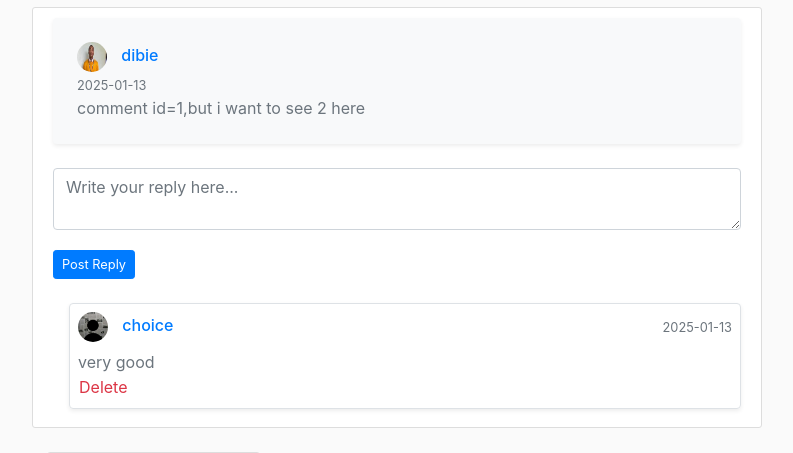
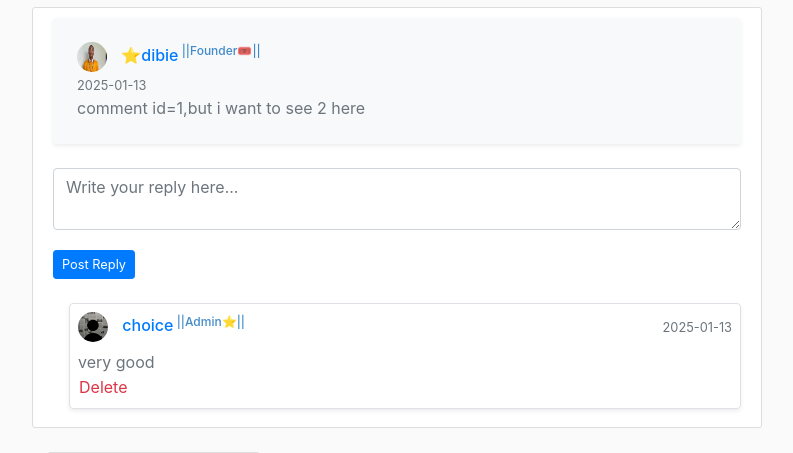
Before and after one commit to dibie403/flask_blog_application, a Flask app: page /comment/reply/1 in a window 1280 px wide. Shown: the part 73-526 px from the top of the page, without its empty margins (53-846 px from the left). Run offline with Flask 3, Linux system fonts and the light colour scheme; a user stored in the database is signed in; parts of the project's set-up code (start-up, migrations or seed data) failed here and were passed over.

Commit message:
push the chnages

```diff
--- a/flaskblog/static/main.css
+++ b/flaskblog/static/main.css
@@ -193,7 +193,7 @@ table.h1, table.h2 {
 
 .post-img {
   height: 200px;
-  width: 400px;
+  width: 380px;
 
 
 
--- a/flaskblog/templates/post_detail.html
+++ b/flaskblog/templates/post_detail.html
@@ -31,7 +31,7 @@
                 {% elif post.author.is_admin and post.author.email!='dibieemmanuel403@gmail.com' %}
                 <p>
                     <span class="font-weight-bold">Scriber:</span>
-                    <a href="{{ url_for('look', username=post.author.username) }}" class="text-primary">{{ post.author.username }}</a><sup style = "color: #428bca"> ||Admin⭐||</sub>
+                    <a href="{{ url_for('look', username=post.author.username) }}" class="text-primary">{{ post.author.username }}</a><sup style = "color: #428bca"> ||Admin⭐||</sup>
                 </p>
                 {% else %}
                 <p>
@@ -47,7 +47,7 @@
 
             <div class="post-content">
                 <h5 class="font-weight-bold">Content:</h5>
-               <img class=" post-img" src="{{url_for('static', filename='post_image/'+ post.image)}}">
+                <img class=" post-img" src="{{url_for('static', filename='post_image/'+ post.image)}}">
                 <p class="article-content text-justify text-secondary border-left pl-3">{{ post.content }}</p>
             </div>
         </div>
--- a/flaskblog/templates/reply.html
+++ b/flaskblog/templates/reply.html
@@ -6,7 +6,13 @@
         <div class="d-flex justify-content-between align-items-center">
             <h6 class="mb-0 text-primary">
                 <img class="rounded-circle article-img2" src="{{url_for('static', filename='profile_pics/'+ comment.user.image_file)}}">
+                {% if comment.user.is_admin and comment.user.email=='dibieemmanuel403@gmail.com' %}
+                <a href="{{url_for('look', username=comment.user.username)}}">⭐{{ comment.user.username }}</a><sup style = "color: #428bca"> ||Founder🎟️||</sup>
+                {% elif comment.user.is_admin and comment.user.email!='dibieemmanuel403@gmail.com' %}
+                <a href="{{url_for('look', username=comment.user.username)}}">{{ comment.user.username }}</a><sup style = "color: #428bca"> ||Admin⭐||</sup>
+                {% else %}
                 <a href="{{url_for('look', username=comment.user.username)}}">{{ comment.user.username }}</a>
+                {% endif %}
             </h6>
         </div>
         <small class="text-muted">{{ comment.created_at.strftime('%Y-%m-%d') }}</small>
@@ -48,7 +54,13 @@
                         <img class="rounded-circle article-img2"
                              src="{{ url_for('static', filename='profile_pics/' + reply.user.image_file) }}"
                              alt="User Image">
-                        <a href="{{ url_for('look', username=reply.user.username) }}">{{ reply.user.username }}</a>
+                        {% if reply.user.is_admin and reply.user.email=='dibieemmanuel403@gmail.com' %}
+                         <a href="{{ url_for('look', username=reply.user.username) }}">⭐{{ reply.user.username }}</a><sup style = "color: #428bca"> ||Founder🎟️||</sup>
+                        {% elif reply.user.is_admin and reply.user.email!='dibieemmanuel403@gmail.com' %}
+                         <a href="{{ url_for('look', username=reply.user.username) }}">{{ reply.user.username }}</a><sup style = "color: #428bca"> ||Admin⭐||</sup>
+                        {% else %}
+                         <a href="{{ url_for('look', username=reply.user.username) }}">{{ reply.user.username }}</a>
+                         {% endif %}
                     </h6>
                     <!-- Reply Timestamp -->
                     <small class="text-muted">{{ reply.created_at.strftime('%Y-%m-%d') }}</small>
```
Also changed, not shown: flaskblog/static/post_image/ce866f28f72c95dd.jpg (added), instance/site.db.
